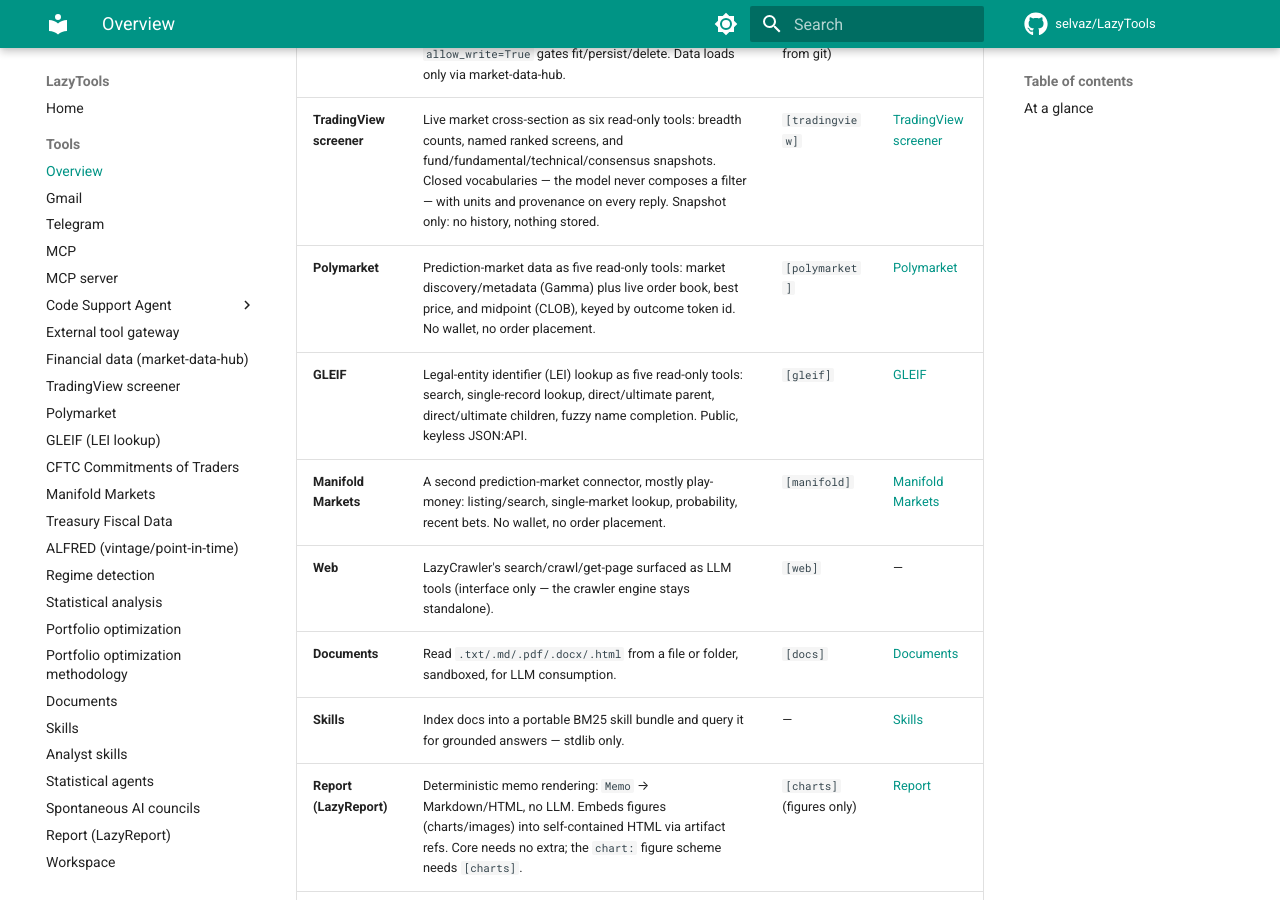
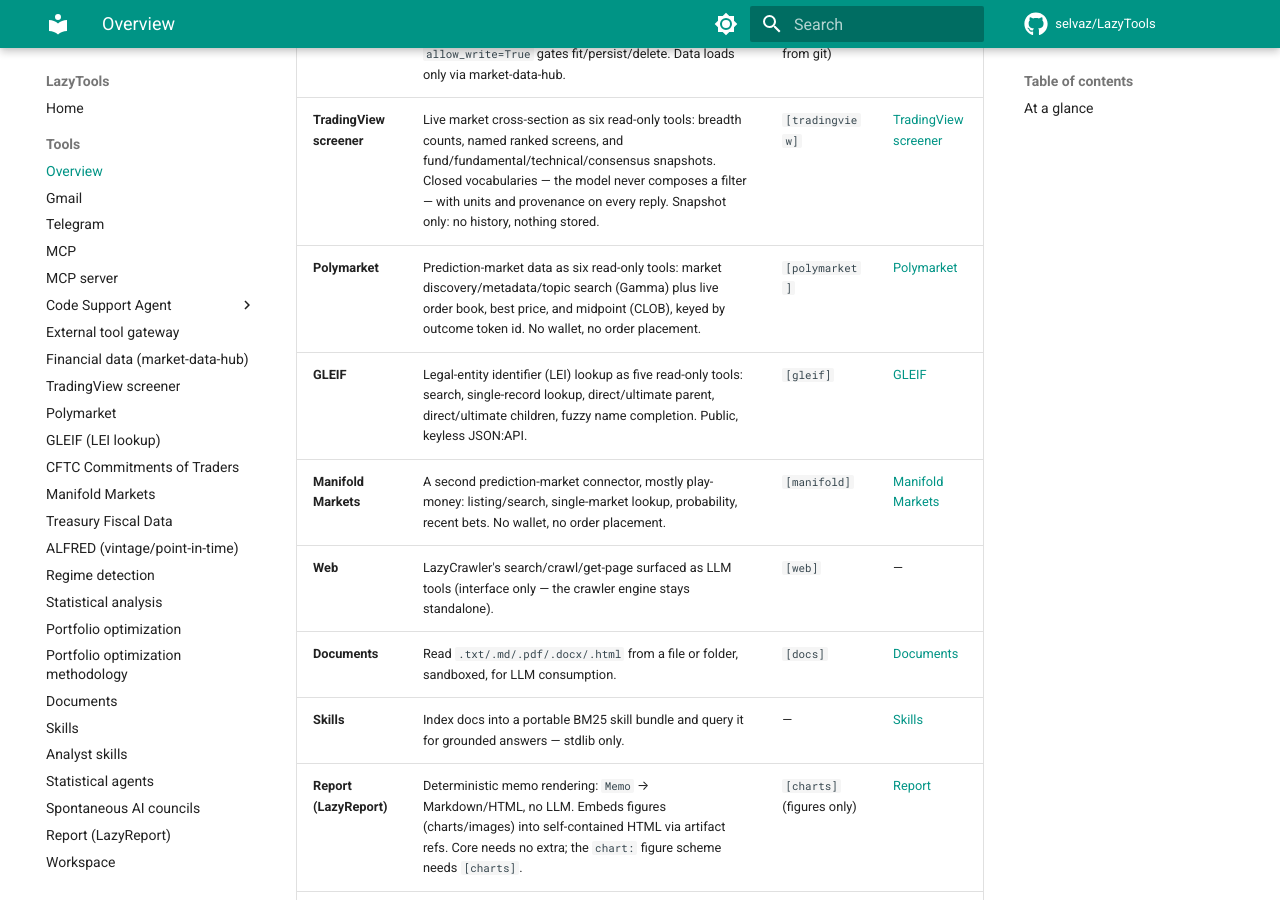
Before and after one commit to selvaz/LazyTools, an MkDocs documentation site: the page built from docs/connectors.md, in a window 1280 px wide and 900 px high, scrolled down 1230 px. Built offline with MkDocs 1.6.1 and Material for MkDocs 9.7.7, drawn with Linux system fonts in a browser that asks for light colours; comment, search, counter and statistics services are not loaded.

Commit message:
docs: fix stale Polymarket tool count after polymarket_search_markets
polymarket_search_markets (commit 3951ed5) brought PolymarketTools to
six tools, and that commit already documented the new tool's own
behavior in docs/polymarket.md -- but missed the surrounding summary
text: the page's opening line still said "Five read-only tools",
docs/connectors.md's Polymarket table row still said "five", and the
"At a glance" Polymarket example's comment listing which tools read
Gamma vs CLOB omitted polymarket_search_markets entirely.

Verified independently against source: PolymarketTools().as_tools()
returns exactly 6 tools (polymarket_list_markets, _search_markets,
_get_market read Gamma; _order_book, _price, _midpoint read CLOB).
tests/test_polymarket.py: 22 passed.

````diff
--- a/docs/connectors.md
+++ b/docs/connectors.md
@@ -25,7 +25,7 @@
 | **market-data-hub** | The single source of financial data: `datahub_*` discovery, instrument resolution, financial facts and coverage. Raw series are off the default surface (`allow_raw_series=True` to add capped `datahub_get_series`/`datahub_get_returns`); `allow_refresh=True` adds the `datahub_ensure_*` ingestion write tools. | — (needs the hub installed from git) | [Financial data](datahub.md) |
 | **Regime detection** | `lazystats.regimes` HMM/MS engines as `regime_*` tools: fit, state scans, summaries/changes, window comparison, plots, SQLite depot. Reads always on; `allow_write=True` gates fit/persist/delete. Data loads only via market-data-hub. | — (needs `lazystats[regimes]` from git) | [Regime detection](regimes.md) |
 | **TradingView screener** | Live market cross-section as six read-only tools: breadth counts, named ranked screens, and fund/fundamental/technical/consensus snapshots. Closed vocabularies — the model never composes a filter — with units and provenance on every reply. Snapshot only: no history, nothing stored. | `[tradingview]` | [TradingView screener](tradingview.md) |
-| **Polymarket** | Prediction-market data as five read-only tools: market discovery/metadata (Gamma) plus live order book, best price, and midpoint (CLOB), keyed by outcome token id. No wallet, no order placement. | `[polymarket]` | [Polymarket](polymarket.md) |
+| **Polymarket** | Prediction-market data as six read-only tools: market discovery/metadata/topic search (Gamma) plus live order book, best price, and midpoint (CLOB), keyed by outcome token id. No wallet, no order placement. | `[polymarket]` | [Polymarket](polymarket.md) |
 | **GLEIF** | Legal-entity identifier (LEI) lookup as five read-only tools: search, single-record lookup, direct/ultimate parent, direct/ultimate children, fuzzy name completion. Public, keyless JSON:API. | `[gleif]` | [GLEIF](gleif.md) |
 | **Manifold Markets** | A second prediction-market connector, mostly play-money: listing/search, single-market lookup, probability, recent bets. No wallet, no order placement. | `[manifold]` | [Manifold Markets](manifold.md) |
 | **Web** | LazyCrawler's search/crawl/get-page surfaced as LLM tools (interface only — the crawler engine stays standalone). | `[web]` | — |
@@ -146,9 +146,9 @@
     from lazybridge import Agent
     from lazytools.connectors.polymarket import PolymarketTools
 
-    # polymarket_list_markets/_get_market read Gamma (the catalog);
-    # polymarket_order_book/_price/_midpoint read CLOB, keyed by the
-    # clob_token_ids a market listing returns. Public, keyless, read-only.
+    # polymarket_list_markets/_search_markets/_get_market read Gamma (the
+    # catalog); polymarket_order_book/_price/_midpoint read CLOB, keyed by
+    # the clob_token_ids a market listing returns. Public, keyless, read-only.
     agent = Agent("claude-opus-4-8", tools=[PolymarketTools()])
     ```
 
````
Also changed, not shown: docs/polymarket.md (+1 -1 lines).
